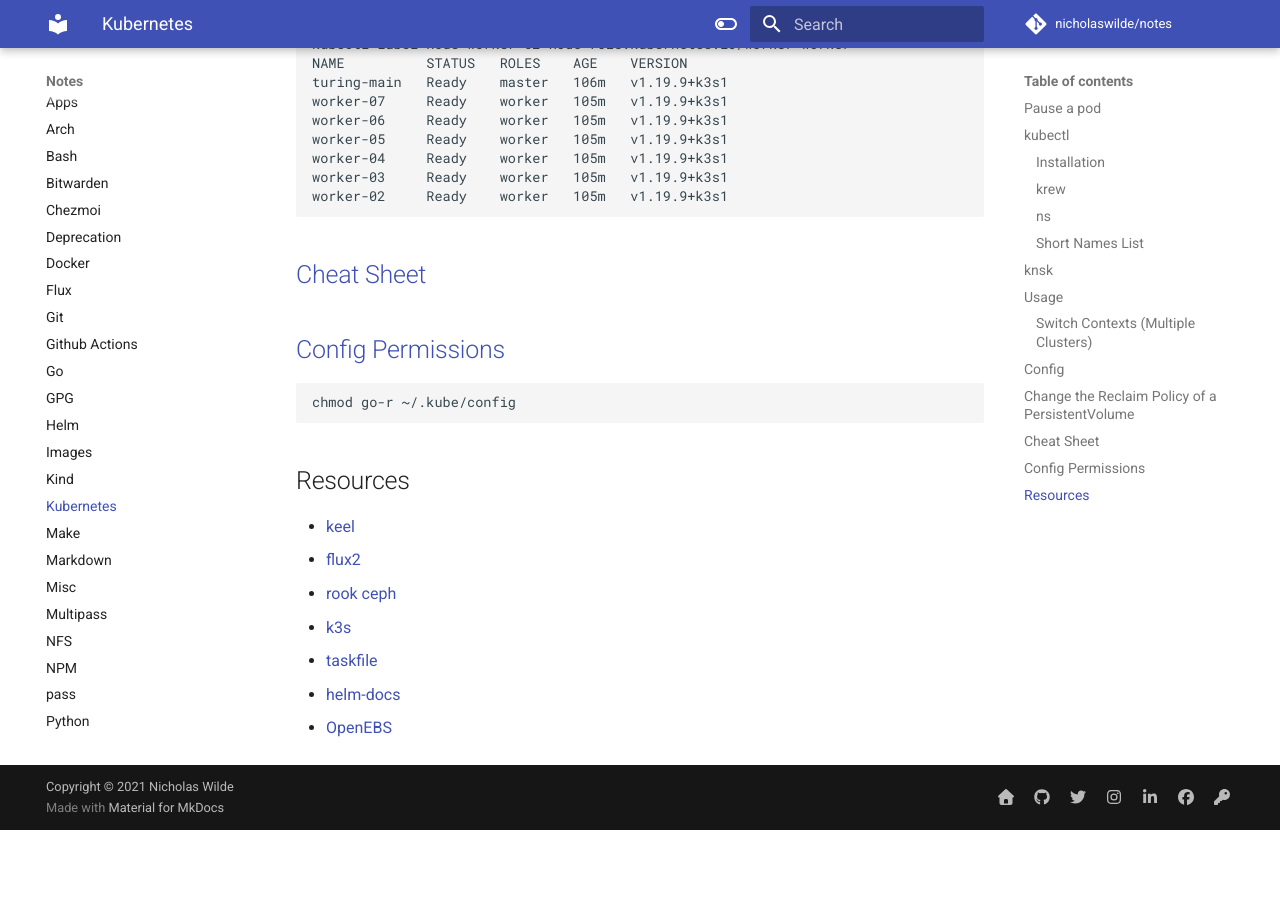
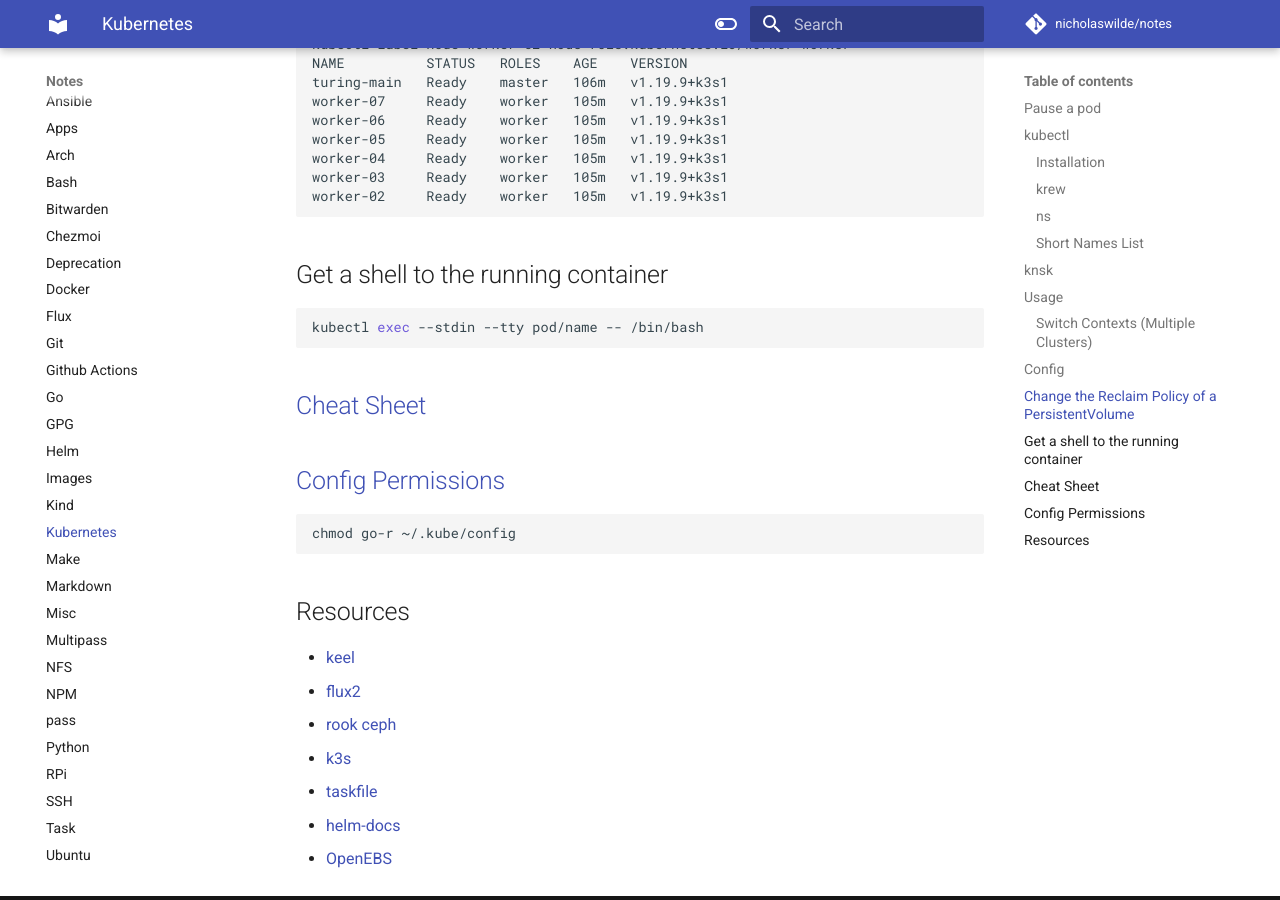
Before and after one commit to nicholaswilde/notes, an MkDocs documentation site: the page built from docs/kubernetes.md, in a window 1280 px wide and 900 px high, scrolled down 1794 px. Built offline with MkDocs 1.6.1 and Material for MkDocs 9.7.7, drawn with Linux system fonts in a browser that asks for light colours; comment, search, counter and statistics services are not loaded; before the commit the page ends 2624 px from its top, so only the background shows below that.

Commit message:
Update kubernetes.md

````diff
--- a/docs/kubernetes.md
+++ b/docs/kubernetes.md
@@ -94,6 +94,12 @@
 worker-02     Ready    worker   105m   v1.19.9+k3s1
 ```
 
+## Get a shell to the running container
+
+```shell
+kubectl exec --stdin --tty pod/name -- /bin/bash
+```
+
 ## [Cheat Sheet](https://kubernetes.io/docs/reference/kubectl/cheatsheet/)
 
 ## [Config Permissions](https://github.com/helm/helm/issues/9115)
````
